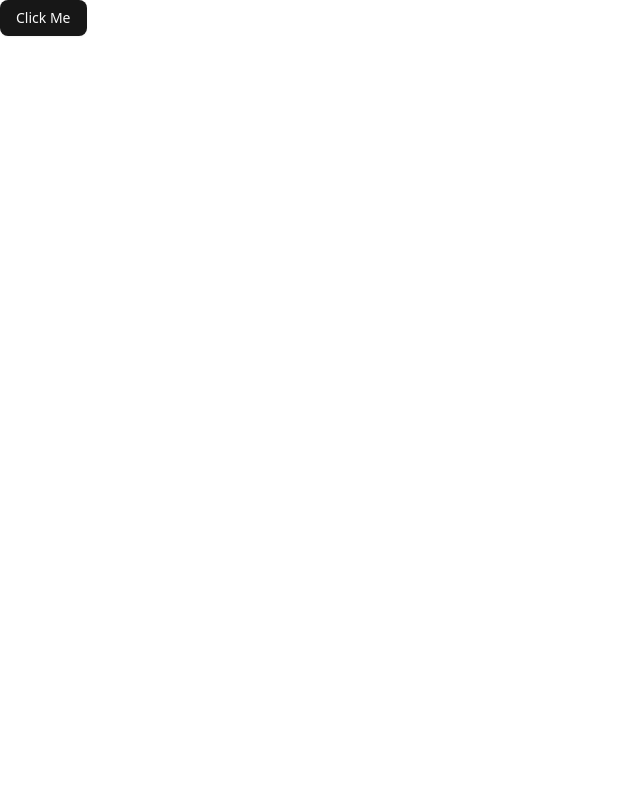
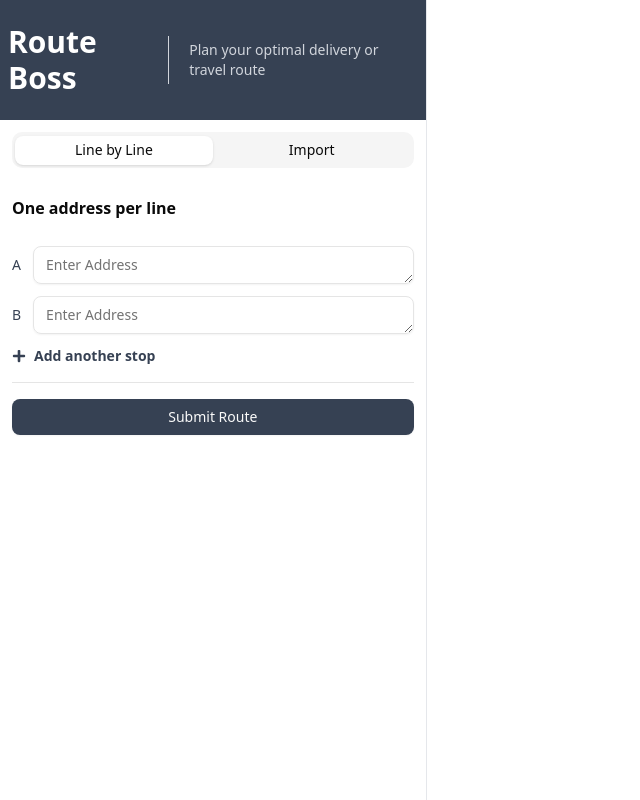
Before and after one commit to ReneMSdev/route-planner-nextjs, a Next.js app: page / in a window 1280 px wide. Shown: the whole page, without its empty margins (0-640 px from the left). Built offline with nearby package versions, Linux system fonts and the light colour scheme.

Commit message:
UI for Address Form

```diff
--- a/package.json
+++ b/package.json
@@ -9,13 +9,16 @@
     "lint": "next lint"
   },
   "dependencies": {
+    "@radix-ui/react-separator": "^1.1.6",
     "@radix-ui/react-slot": "^1.2.2",
+    "@radix-ui/react-tabs": "^1.1.11",
     "class-variance-authority": "^0.7.1",
     "clsx": "^2.1.1",
     "lucide-react": "^0.509.0",
     "next": "15.3.2",
     "react": "^19.0.0",
     "react-dom": "^19.0.0",
+    "react-icons": "^5.5.0",
     "tailwind-merge": "^3.2.0"
   },
   "devDependencies": {
--- a/src/app/globals.css
+++ b/src/app/globals.css
@@ -1,5 +1,5 @@
-@import "tailwindcss";
-@import "tw-animate-css";
+@import 'tailwindcss';
+@import 'tw-animate-css';
 
 @custom-variant dark (&:is(.dark *));
 
--- a/src/app/page.js
+++ b/src/app/page.js
@@ -1,9 +1,44 @@
+'use client'
+
 import { Button } from '@/components/ui/button'
+import { useState } from 'react'
+import { Tabs, TabsList, TabsTrigger, TabsContent } from '@/components/ui/tabs'
+import { Separator } from '@/components/ui/separator'
+import { Textarea } from '@/components/ui/textarea'
+import { Card, CardHeader, CardTitle, CardContent } from '@/components/ui/card'
+import AddressForm from '@/components/AddressForm'
 
 export default function Home() {
   return (
-    <div>
-      <Button> Click Me</Button>
+    <div className='flex h-screen'>
+      {/* Left Column */}
+      <div className='w-1/3 border-r border-gray-200'>
+        <div className='flex justify-center items-center gap-5 bg-gray-700 py-6 px-2'>
+          <h1 className='text-3xl font-bold text-white'>Route Boss</h1>
+          <Separator
+            orientation='vertical'
+            className='bg-gray-300 h-12'
+          />
+          <p className='text-sm text-gray-300'>Plan your optimal delivery or travel route</p>
+        </div>
+
+        {/* Tabs */}
+        <Tabs
+          value='line'
+          className='p-3'
+        >
+          <TabsList className='grid w-full grid-cols-2'>
+            <TabsTrigger value='line'>Line by Line</TabsTrigger>
+            <TabsTrigger value='import'>Import</TabsTrigger>
+          </TabsList>
+
+          <TabsContent value='line'>
+            <AddressForm />
+          </TabsContent>
+
+          <TabsContent value='import'></TabsContent>
+        </Tabs>
+      </div>
     </div>
   )
 }
--- /dev/null
+++ b/src/components/AddressForm.jsx
@@ -0,0 +1,75 @@
+'use client'
+
+import { useState } from 'react'
+import { Button } from './ui/button'
+import { Separator } from '@/components/ui/separator'
+import { Textarea } from './ui/textarea'
+import { Card, CardHeader, CardTitle, CardContent } from '@/components/ui/card'
+import { FaTimes, FaPlus } from 'react-icons/fa'
+
+export default function AddressForm() {
+  const [stops, setStops] = useState(['', ''])
+
+  const handleAddStop = () => {
+    setStops([...stops, ''])
+  }
+
+  const handleRemoveStop = (indexToRemove) => {
+    setStops((prev) => prev.filter((_, i) => i !== indexToRemove))
+  }
+
+  const handleAddressChange = (i, newValue) => {
+    const updated = [...stops]
+    updated[i] = newValue
+    setStops(updated)
+  }
+
+  // can change the label with a custom fa 'location pin ex: A, B, etc file' or an array of custom pins.
+  return (
+    <Card className='border-none shadow-none m-0'>
+      <CardHeader className='px-0'>
+        <CardTitle>One address per line</CardTitle>
+      </CardHeader>
+      <CardContent className='space-y-3 px-0'>
+        {stops.map((value, i) => (
+          <div
+            key={i}
+            className='flex gap-3 items-center'
+          >
+            <label className='text-sm font-medium text-gray-700'>
+              {String.fromCharCode(65 + i)}
+            </label>
+            <Textarea
+              onChange={(e) => handleAddressChange(i, e.target.value)}
+              placeholder='Enter Address'
+              className='min-h-8 pr-6'
+            ></Textarea>
+            {stops.length > 2 && (
+              <FaTimes
+                onClick={() => handleRemoveStop(i)}
+                className='text-gray-500 cursor-pointer hover:text-red-500'
+              ></FaTimes>
+            )}
+          </div>
+        ))}
+
+        <div
+          onClick={handleAddStop}
+          className='flex gap-2 items-center font-semibold text-sm text-gray-700 hover:cursor-pointer hover:text-green-500'
+        >
+          <FaPlus />
+          <p>Add another stop</p>
+        </div>
+
+        <Separator className='my-4' />
+
+        <Button
+          onClick={() => console.log(stops)}
+          className='w-full bg-gray-700 cursor-pointer'
+        >
+          Submit Route
+        </Button>
+      </CardContent>
+    </Card>
+  )
+}
--- /dev/null
+++ b/src/components/ui/card.jsx
@@ -0,0 +1,101 @@
+import * as React from "react"
+
+import { cn } from "@/lib/utils"
+
+function Card({
+  className,
+  ...props
+}) {
+  return (
+    <div
+      data-slot="card"
+      className={cn(
+        "bg-card text-card-foreground flex flex-col gap-6 rounded-xl border py-6 shadow-sm",
+        className
+      )}
+      {...props} />
+  );
+}
+
+function CardHeader({
+  className,
+  ...props
+}) {
+  return (
+    <div
+      data-slot="card-header"
+      className={cn(
+        "@container/card-header grid auto-rows-min grid-rows-[auto_auto] items-start gap-1.5 px-6 has-data-[slot=card-action]:grid-cols-[1fr_auto] [.border-b]:pb-6",
+        className
+      )}
+      {...props} />
+  );
+}
+
+function CardTitle({
+  className,
+  ...props
+}) {
+  return (
+    <div
+      data-slot="card-title"
+      className={cn("leading-none font-semibold", className)}
+      {...props} />
+  );
+}
+
+function CardDescription({
+  className,
+  ...props
+}) {
+  return (
+    <div
+      data-slot="card-description"
+      className={cn("text-muted-foreground text-sm", className)}
+      {...props} />
+  );
+}
+
+function CardAction({
+  className,
+  ...props
+}) {
+  return (
+    <div
+      data-slot="card-action"
+      className={cn(
+        "col-start-2 row-span-2 row-start-1 self-start justify-self-end",
+        className
+      )}
+      {...props} />
+  );
+}
+
+function CardContent({
+  className,
+  ...props
+}) {
+  return (<div data-slot="card-content" className={cn("px-6", className)} {...props} />);
+}
+
+function CardFooter({
+  className,
+  ...props
+}) {
+  return (
+    <div
+      data-slot="card-footer"
+      className={cn("flex items-center px-6 [.border-t]:pt-6", className)}
+      {...props} />
+  );
+}
+
+export {
+  Card,
+  CardHeader,
+  CardFooter,
+  CardTitle,
+  CardAction,
+  CardDescription,
+  CardContent,
+}
--- /dev/null
+++ b/src/components/ui/separator.jsx
@@ -0,0 +1,23 @@
+'use client'
+
+import * as React from 'react'
+import * as SeparatorPrimitive from '@radix-ui/react-separator'
+
+import { cn } from '@/lib/utils'
+
+function Separator({ className, orientation = 'horizontal', decorative = true, ...props }) {
+  return (
+    <SeparatorPrimitive.Root
+      data-slot='separator-root'
+      decorative={decorative}
+      orientation={orientation}
+      className={cn(
+        'bg-border shrink-0 data-[orientation=horizontal]:h-px data-[orientation=horizontal]:min-w-full data-[orientation=vertical]:min-h-full data-[orientation=vertical]:w-px',
+        className
+      )}
+      {...props}
+    />
+  )
+}
+
+export { Separator }
--- /dev/null
+++ b/src/components/ui/tabs.jsx
@@ -0,0 +1,62 @@
+"use client"
+
+import * as React from "react"
+import * as TabsPrimitive from "@radix-ui/react-tabs"
+
+import { cn } from "@/lib/utils"
+
+function Tabs({
+  className,
+  ...props
+}) {
+  return (
+    <TabsPrimitive.Root
+      data-slot="tabs"
+      className={cn("flex flex-col gap-2", className)}
+      {...props} />
+  );
+}
+
+function TabsList({
+  className,
+  ...props
+}) {
+  return (
+    <TabsPrimitive.List
+      data-slot="tabs-list"
+      className={cn(
+        "bg-muted text-muted-foreground inline-flex h-9 w-fit items-center justify-center rounded-lg p-[3px]",
+        className
+      )}
+      {...props} />
+  );
+}
+
+function TabsTrigger({
+  className,
+  ...props
+}) {
+  return (
+    <TabsPrimitive.Trigger
+      data-slot="tabs-trigger"
+      className={cn(
+        "data-[state=active]:bg-background dark:data-[state=active]:text-foreground focus-visible:border-ring focus-visible:ring-ring/50 focus-visible:outline-ring dark:data-[state=active]:border-input dark:data-[state=active]:bg-input/30 text-foreground dark:text-muted-foreground inline-flex h-[calc(100%-1px)] flex-1 items-center justify-center gap-1.5 rounded-md border border-transparent px-2 py-1 text-sm font-medium whitespace-nowrap transition-[color,box-shadow] focus-visible:ring-[3px] focus-visible:outline-1 disabled:pointer-events-none disabled:opacity-50 data-[state=active]:shadow-sm [&_svg]:pointer-events-none [&_svg]:shrink-0 [&_svg:not([class*='size-'])]:size-4",
+        className
+      )}
+      {...props} />
+  );
+}
+
+function TabsContent({
+  className,
+  ...props
+}) {
+  return (
+    <TabsPrimitive.Content
+      data-slot="tabs-content"
+      className={cn("flex-1 outline-none", className)}
+      {...props} />
+  );
+}
+
+export { Tabs, TabsList, TabsTrigger, TabsContent }
--- /dev/null
+++ b/src/components/ui/textarea.jsx
@@ -0,0 +1,20 @@
+import * as React from "react"
+
+import { cn } from "@/lib/utils"
+
+function Textarea({
+  className,
+  ...props
+}) {
+  return (
+    <textarea
+      data-slot="textarea"
+      className={cn(
+        "border-input placeholder:text-muted-foreground focus-visible:border-ring focus-visible:ring-ring/50 aria-invalid:ring-destructive/20 dark:aria-invalid:ring-destructive/40 aria-invalid:border-destructive dark:bg-input/30 flex field-sizing-content min-h-16 w-full rounded-md border bg-transparent px-3 py-2 text-base shadow-xs transition-[color,box-shadow] outline-none focus-visible:ring-[3px] disabled:cursor-not-allowed disabled:opacity-50 md:text-sm",
+        className
+      )}
+      {...props} />
+  );
+}
+
+export { Textarea }
```
Also changed, not shown: 1 other file (tests, documents, lock files or other folders).
